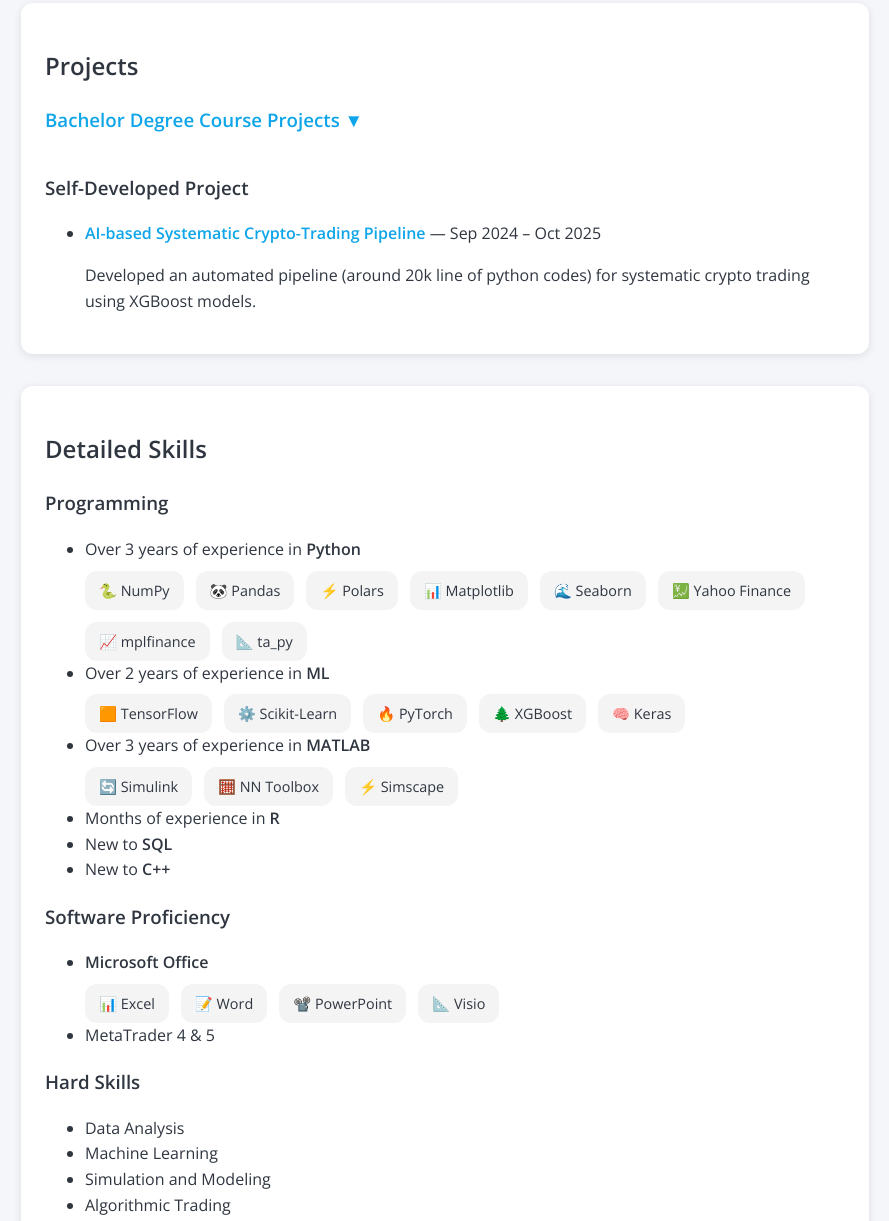
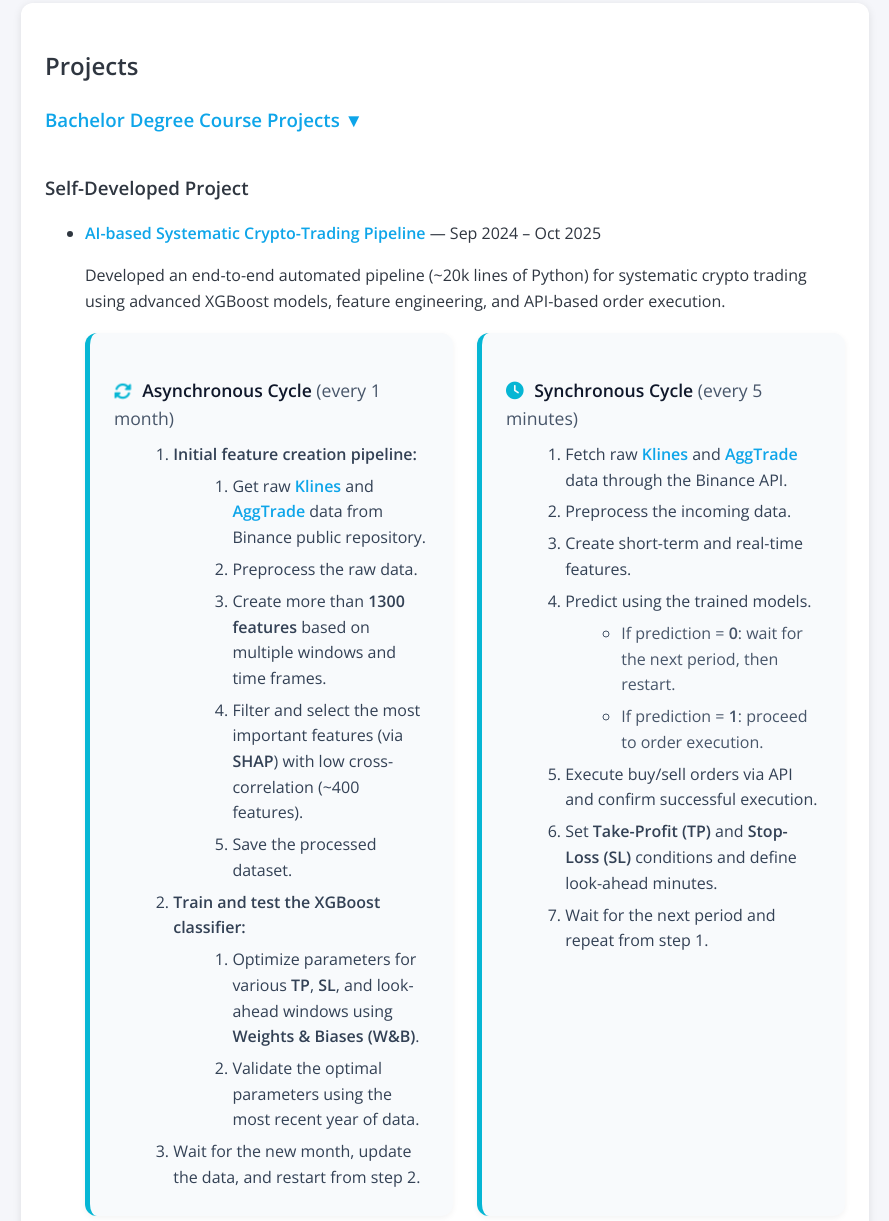
Before and after one commit to ahnb24/AmirhessamNakhaei.github.io, a plain HTML site: page index.html in a window 1280 px wide. Shown: the part 1269-2490 px from the top of the page, without its empty margins (195-1084 px from the left). Drawn offline with nearby package versions, Linux system fonts and the light colour scheme.

Commit message:
modify the ai-based project

```diff
--- a/index.html
+++ b/index.html
@@ -105,8 +105,54 @@
     </a>
   </strong>
   — Sep 2024 – Oct 2025
-        <p>Developed an automated pipeline (around 20k line of python codes) for systematic crypto trading using XGBoost models.</p>
+  <p>
+    Developed an end-to-end automated pipeline (~20k lines of Python) for systematic crypto trading using advanced
+    XGBoost models, feature engineering, and API-based order execution.
+  </p>
+
+  <div class="ai-section">
+    <div class="ai-block">
+      <h4><i class="fa-solid fa-rotate fa-spin"></i> Asynchronous Cycle <span>(every 1 month)</span></h4>
+      <ol>
+        <li><strong>Initial feature creation pipeline:</strong>
+          <ol>
+            <li>Get raw <a href="https://binance-docs.github.io/apidocs/spot/en/#kline-candlestick-data" target="_blank">Klines</a> and <a href="https://binance-docs.github.io/apidocs/spot/en/#compressed-aggregate-trades-list" target="_blank">AggTrade</a> data from Binance public repository.</li>
+            <li>Preprocess the raw data.</li>
+            <li>Create more than <strong>1300 features</strong> based on multiple windows and time frames.</li>
+            <li>Filter and select the most important features (via <strong>SHAP</strong>) with low cross-correlation (~400 features).</li>
+            <li>Save the processed dataset.</li>
+          </ol>
         </li>
+        <li><strong>Train and test the XGBoost classifier:</strong>
+          <ol>
+            <li>Optimize parameters for various <strong>TP</strong>, <strong>SL</strong>, and look-ahead windows using <strong>Weights & Biases (W&B)</strong>.</li>
+            <li>Validate the optimal parameters using the most recent year of data.</li>
+          </ol>
+        </li>
+        <li>Wait for the new month, update the data, and restart from step 2.</li>
+      </ol>
+    </div>
+
+    <div class="ai-block">
+      <h4><i class="fa-solid fa-clock fa-beat"></i> Synchronous Cycle <span>(every 5 minutes)</span></h4>
+      <ol>
+        <li>Fetch raw <a href="https://binance-docs.github.io/apidocs/spot/en/#kline-candlestick-data" target="_blank">Klines</a> and <a href="https://binance-docs.github.io/apidocs/spot/en/#compressed-aggregate-trades-list" target="_blank">AggTrade</a> data through the Binance API.</li>
+        <li>Preprocess the incoming data.</li>
+        <li>Create short-term and real-time features.</li>
+        <li>Predict using the trained models.
+          <ul>
+            <li>If prediction = <strong>0</strong>: wait for the next period, then restart.</li>
+            <li>If prediction = <strong>1</strong>: proceed to order execution.</li>
+          </ul>
+        </li>
+        <li>Execute buy/sell orders via API and confirm successful execution.</li>
+        <li>Set <strong>Take-Profit (TP)</strong> and <strong>Stop-Loss (SL)</strong> conditions and define look-ahead minutes.</li>
+        <li>Wait for the next period and repeat from step 1.</li>
+      </ol>
+    </div>
+  </div>
+</li>
+
     </ul>
 
   </section>
--- a/style.css
+++ b/style.css
@@ -197,3 +197,69 @@ footer a:hover {
   max-height: 1000px; /* enough to show all content */
   padding-top: 0.5rem;
 }
+
+
+/* ==== AI Trading Section ==== */
+.ai-section {
+  margin-top: 1.2rem;
+  display: grid;
+  grid-template-columns: 1fr;
+  gap: 1.5rem;
+}
+
+.ai-block {
+  background: #f8fafc;
+  border-left: 5px solid #06b6d4;
+  border-radius: 12px;
+  padding: 1.2rem 1.5rem;
+  box-shadow: 0 2px 6px rgba(0, 0, 0, 0.05);
+  transition: transform 0.3s ease, box-shadow 0.3s ease;
+}
+
+.ai-block:hover {
+  transform: translateY(-4px);
+  box-shadow: 0 4px 10px rgba(0, 0, 0, 0.08);
+}
+
+.ai-block h4 {
+  color: #0f172a;
+  font-size: 1.1em;
+  margin-bottom: 0.6rem;
+}
+
+.ai-block h4 i {
+  color: #06b6d4;
+  margin-right: 6px;
+}
+
+.ai-block h4 span {
+  font-weight: 500;
+  color: #475569;
+}
+
+.ai-block ol {
+  margin-left: 1.2rem;
+  color: #334155;
+}
+
+.ai-block ol li {
+  margin: 0.4rem 0;
+  line-height: 1.6;
+}
+
+.ai-block ol ol {
+  margin-top: 0.4rem;
+  margin-bottom: 0.4rem;
+}
+
+.ai-block ul {
+  margin: 0.4rem 0 0.4rem 1rem;
+  list-style-type: circle;
+  color: #475569;
+}
+
+@media (min-width: 800px) {
+  .ai-section {
+    grid-template-columns: 1fr 1fr;
+  }
+}
```
Lines whose indentation alone changed are shown as unchanged.
